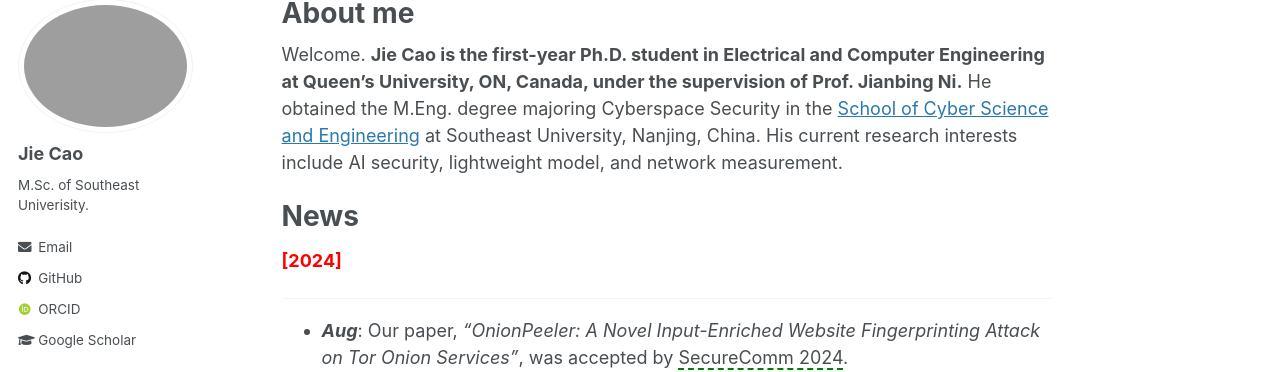
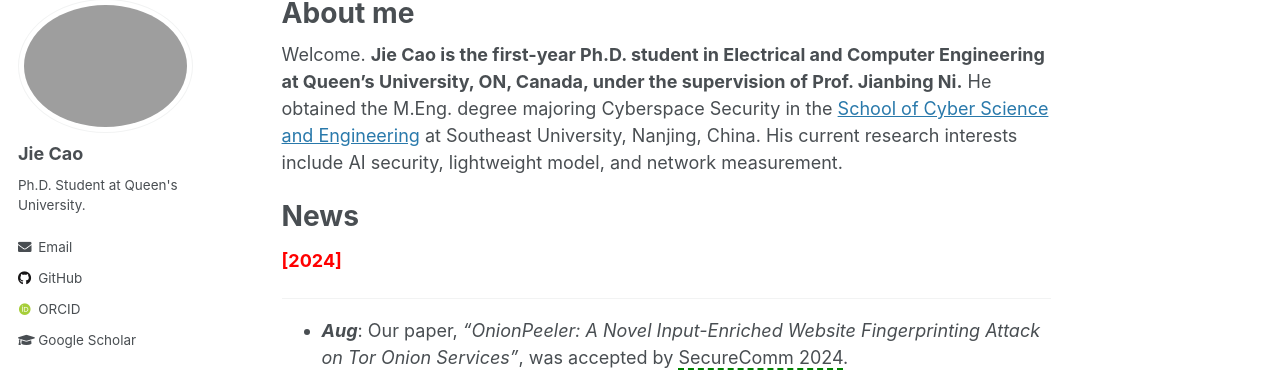
Before and after one commit to JieJayCao/JieJayCao.github.io, a Jekyll site: the page built from _pages/about.md, in a window 1280 px wide. Shown: the part 119-491 px from the top of the page. Built offline with Jekyll 4.4.1, drawn with Linux system fonts in a browser that asks for light colours; some web fonts are replaced; formulas are drawn with MathJax 3.

Commit message:
Update _config.yml

```diff
--- a/_config.yml
+++ b/_config.yml
@@ -10,7 +10,7 @@ locale                   : "en-US"
 title                    : "Jie Cao / Homepage"
 title_separator          : "-"
 name                     : &name "Jie Cao"
-description              : &description "PhD Student of ECE at Queen's University."
+description              : &description "Ph.D. Student of ECE at Queen's University."
 url                      : https://jiejaycao.github.io # the base hostname & protocol for your site e.g. "https://mmistakes.github.io"
 baseurl                  : "" # the subpath of your site, e.g. "/blog"
 repository               : "JieJayCao/JieJayCao.github.io"
@@ -86,7 +86,7 @@ analytics:
 author:
   name             : "Jie Cao"
   avatar           : "profile.png"
-  bio              : "M.Sc. of Southeast Univerisity."
+  bio              : "Ph.D. Student at Queen's University."
   location         :
   employer         :
   pubmed           :
```
